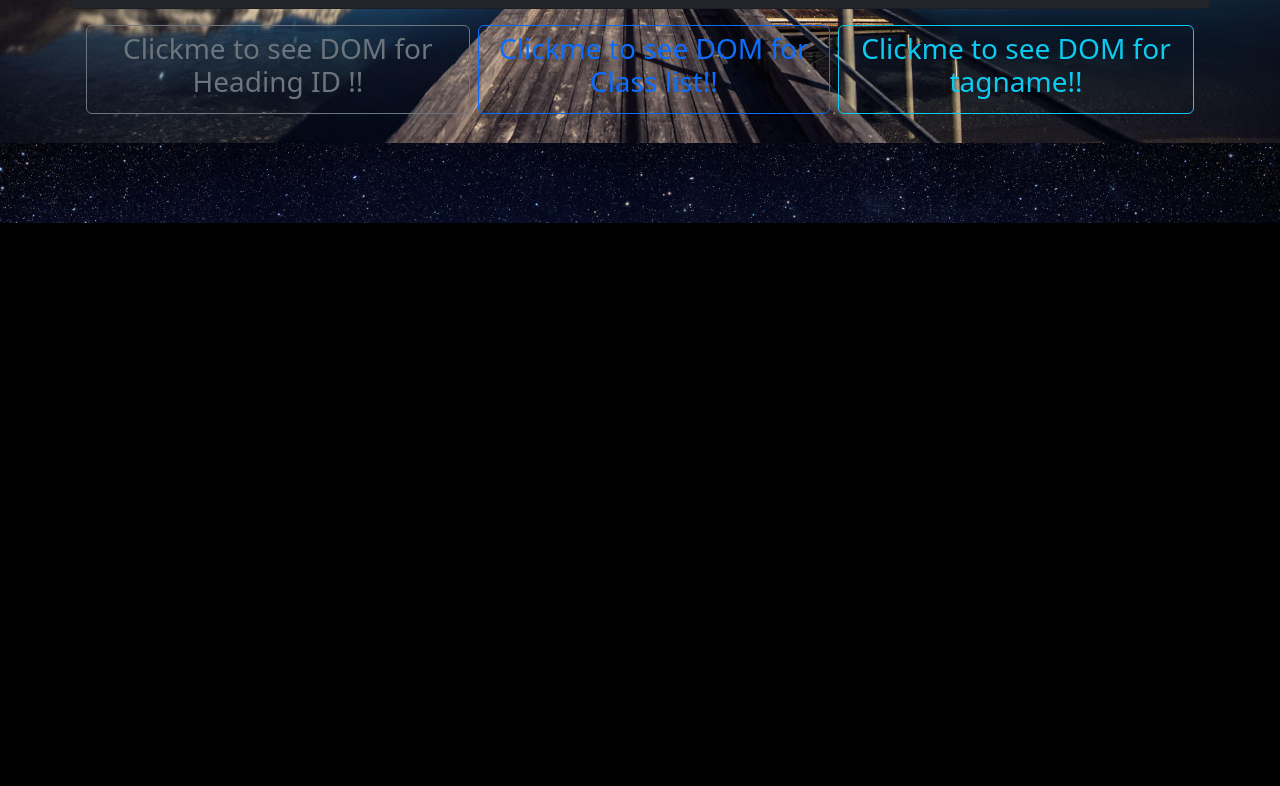
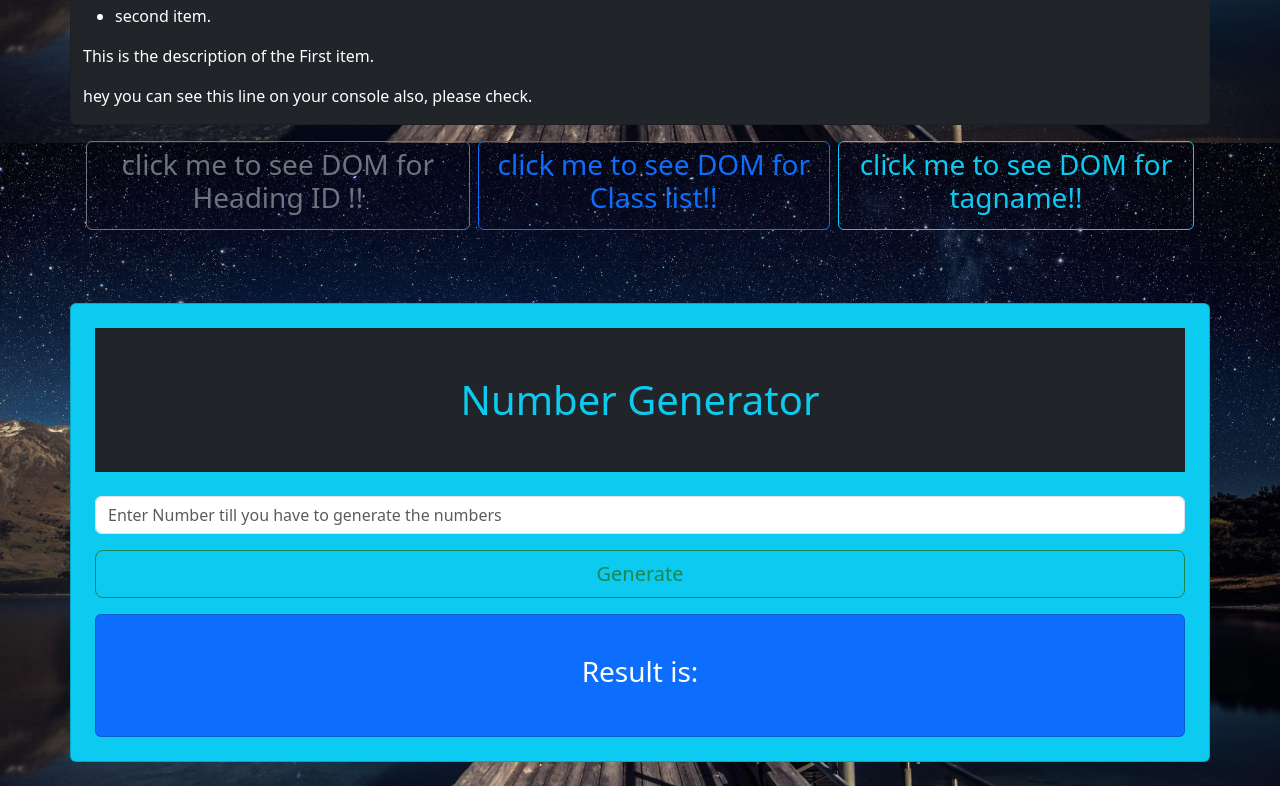
Before and after one commit to jay-ksolves/Javascript-Training, a plain HTML site: page index.html in a window 1280 px wide. Shown: the part 577-1363 px from the top of the page. Before the commit the page ends 800 px from the top, so only its background shows below. Drawn offline with nearby package versions, Linux system fonts and the light colour scheme; files whose address does not match are found by name.

Commit message:
done number generator

```diff
--- a/index.html
+++ b/index.html
@@ -17,6 +17,10 @@
 </head>
 
 <body>
+
+    <a href="#"> <img src="/home/jayksi157/js/day1/assests/google.svg" alt="" width="100px" class="mt-3 "
+            onclick="confirm('are you all right?')">
+    </a>
 
     <!-- let var const alert -->
     <div class="container mt-5">
@@ -57,16 +61,28 @@
     </div>
     <div class="container text-white p-3 d-grid d-flex gap-2">
         <button onclick="change()" class="btn  btn-outline-secondary ">
-            <h3>Clickme to see DOM for Heading ID !!</h3>
+            <h3>click me to see DOM for Heading ID !!</h3>
         </button>
         <button onclick="paragraph()" class="btn  btn-outline-primary ">
-            <h3>Clickme to see DOM for Class list!!</h3>
+            <h3>click me to see DOM for Class list!!</h3>
         </button>
         <button onclick="tag()" class="btn  btn-outline-info ">
-            <h3>Clickme to see DOM for tagname!!</h3>
+            <h3>click me to see DOM for tagname!!</h3>
         </button>
     </div>
+    <hr>
+    <br>
+    <div class="container card bg-info text-center  p-4 d-grid gap-3">
+        <h1 onclick="alert('this is a number generator.!')" class="bg-dark text-info p-5 btn-lg">Number Generator</h1>
+        <input type="text" id="num_value" placeholder="Enter Number till you have to generate the numbers "
+            class="form-control ">
+        <button onclick="generate_number();" class="btn btn-outline-success btn-lg">Generate</button>
 
+        <div class="card bg-primary text-white p-4">
+            <h3 id="generated" class="p-3">Result is:</h3>
+        </div>
+    </div>
+    <br>
     <script src="index.js"></script>
 </body>
 
--- a/index.js
+++ b/index.js
@@ -80,4 +80,19 @@ function tag() {
     tag_Dom[i].style.color = "green";
   }
 }
+
+function generate_number() {
+  var num = document.getElementById("num_value").value;
+  var generatedNumbers = "";
+  if (num <= 100) {
+    for (var i = 1; i <= num; i++) {
+      // generatedNumbers += i + " ";
+      generatedNumbers = generatedNumbers + i + " ,    ";
+    }
+  } else {
+    generatedNumbers = "Please enter a number less than or equal to 100.";
+  }
+  var result = document.getElementById("generated");
+  result.textContent = "Result is:  " + generatedNumbers;
+}
 // "use strict"
```
